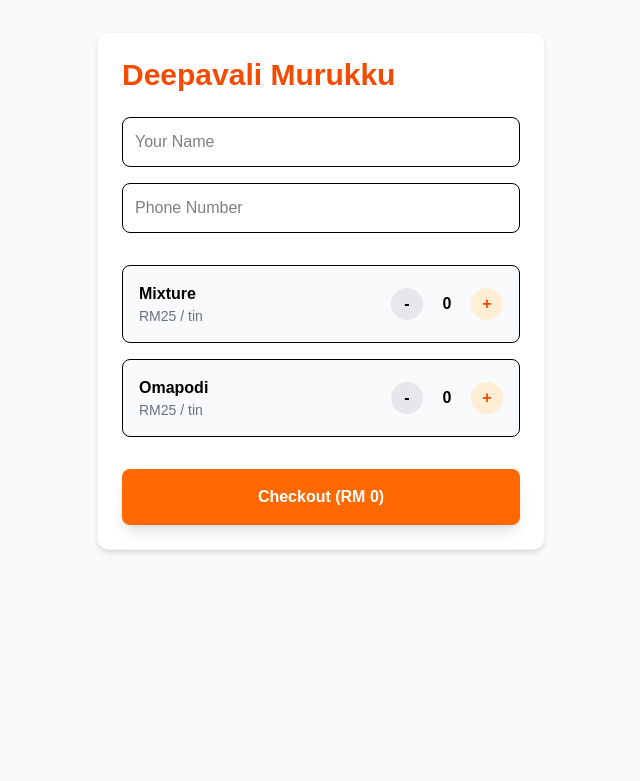
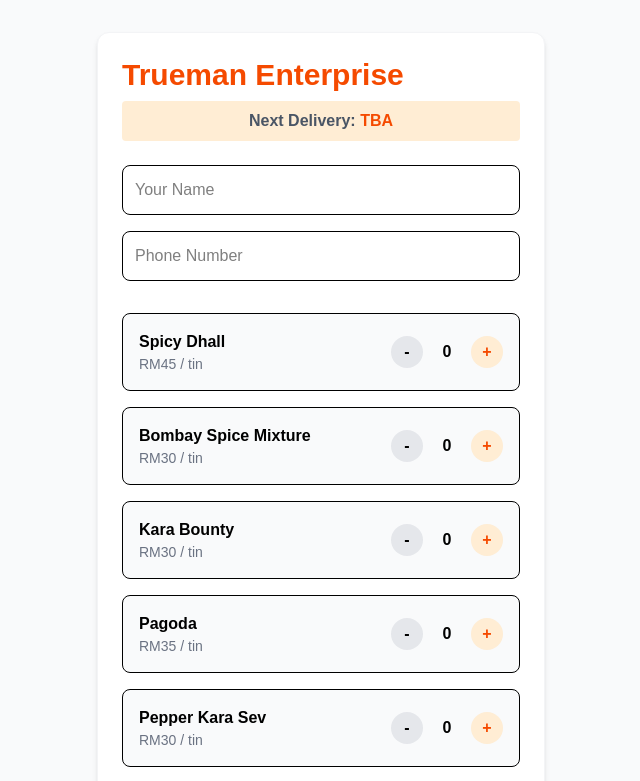
Before and after one commit to Kelv-Storm/trueman_ent_website, a Next.js app: page / in a window 1280 px wide. Shown: the top 781 px of the page, without its empty margins (319-959 px from the left). Built offline with nearby package versions, Linux system fonts and the light colour scheme; no server answers; the database is empty.

Commit message:
Update page.js

```diff
--- a/app/page.js
+++ b/app/page.js
@@ -1,76 +1,127 @@
 "use client";
-import { useState } from 'react';
+import { useState, useEffect } from 'react';
 import { db } from '../lib/firebase';
-import { collection, addDoc, serverTimestamp } from 'firebase/firestore';
+import { collection, addDoc, serverTimestamp, doc, onSnapshot } from 'firebase/firestore';
 import { jsPDF } from "jspdf";
+
+// 👇 YOUR NEW UPDATED MENU LIST 👇
+const MENU = [
+  { id: 'spicy_dhall', name: 'Spicy Dhall', price: 45 },
+  { id: 'bombay_mixture', name: 'Bombay Spice Mixture', price: 30 },
+  { id: 'kara_bounty', name: 'Kara Bounty', price: 30 },
+  { id: 'pagoda', name: 'Pagoda', price: 35 },
+  { id: 'pepper_kara_sev', name: 'Pepper Kara Sev', price: 30 },
+  { id: 'spicy_banana_chips', name: 'Spicy Banana Chips', price: 45 },
+  { id: 'spicy_mixture', name: 'Spicy Mixture', price: 30 },
+  { id: 'salted_peanuts', name: 'Salted Peanuts', price: 50 },
+  { id: 'green_beans', name: 'Green Beans', price: 45 },
+  { id: 'spicy_tapioca_chips', name: 'Spicy Tapioca Chips', price: 30 }
+];
 
 export default function Storefront() {
   const [customerName, setCustomerName] = useState("");
   const [phone, setPhone] = useState("");
-  const [cart, setCart] = useState({ mixture: 0, omapodi: 0 });
+  const [cart, setCart] = useState({});
   const [isOrdering, setIsOrdering] = useState(false);
+  const [deliveryDate, setDeliveryDate] = useState("Loading...");
 
-  const pricePerTin = 25; // RM25
+  // Fetch the Next Delivery Date from Firebase
+  useEffect(() => {
+    const unsub = onSnapshot(doc(db, "settings", "storeDetails"), (docSnap) => {
+      if (docSnap.exists()) {
+        setDeliveryDate(docSnap.data().deliveryDate);
+      } else {
+        setDeliveryDate("TBA");
+      }
+    });
+    return () => unsub();
+  }, []);
+
+  // Calculate Total Price
+  const totalAmount = MENU.reduce((sum, item) => {
+    return sum + (cart[item.id] || 0) * item.price;
+  }, 0);
+
+  // Handle + and - buttons
+  const updateCart = (itemId, amount) => {
+    setCart(prev => ({
+      ...prev,
+      [itemId]: Math.max(0, (prev[itemId] || 0) + amount)
+    }));
+  };
 
   const handleCheckout = async () => {
     if (!customerName || !phone) return alert("Please enter your name and phone number.");
-    if (cart.mixture === 0 && cart.omapodi === 0) return alert("Please add at least 1 tin.");
+    if (totalAmount === 0) return alert("Please add at least 1 tin to your cart.");
 
     setIsOrdering(true);
-    const totalAmount = (cart.mixture + cart.omapodi) * pricePerTin;
+
+    // Convert cart into a readable format for your dad's dashboard
+    const orderItems = {};
+    MENU.forEach(item => {
+      if (cart[item.id] > 0) orderItems[item.name] = cart[item.id];
+    });
 
     try {
       const docRef = await addDoc(collection(db, "orders"), {
         customer: customerName,
         phone: phone,
-        items: cart,
+        items: orderItems,
         total: totalAmount,
         status: "Pending Payment",
         createdAt: serverTimestamp()
       });
 
-      generateInvoice(docRef.id, totalAmount);
+      generateInvoice(docRef.id, totalAmount, orderItems);
       alert("Order placed! Please check the downloaded PDF for payment details.");
 
-      setCart({ mixture: 0, omapodi: 0 });
+      setCart({});
       setCustomerName("");
       setPhone("");
     } catch (e) {
-      console.error("Error saving order: ", e);
-      alert("Something went wrong. Please try again.");
+      console.error(e);
+      alert("Error saving order: " + e.message);
     } finally {
       setIsOrdering(false);
     }
   };
 
-  const generateInvoice = (orderId, total) => {
+  const generateInvoice = (orderId, total, items) => {
     const doc = new jsPDF();
     doc.setFontSize(22);
-    doc.text("Murukku Mart - Official Invoice", 20, 20);
+    doc.text("Trueman Enterprise - Official Invoice", 20, 20);
 
     doc.setFontSize(12);
     doc.text(`Order ID: ${orderId}`, 20, 40);
     doc.text(`Customer: ${customerName} (${phone})`, 20, 50);
+    doc.text(`Delivery Date: ${deliveryDate}`, 20, 60);
 
-    doc.text(`Mixture Tins: ${cart.mixture} (RM ${cart.mixture * pricePerTin})`, 20, 70);
-    doc.text(`Omapodi Tins: ${cart.omapodi} (RM ${cart.omapodi * pricePerTin})`, 20, 80);
+    let yPos = 80;
+    Object.entries(items).forEach(([itemName, qty]) => {
+      const itemPrice = MENU.find(m => m.name === itemName).price;
+      doc.text(`${itemName} Tins: ${qty} (RM ${qty * itemPrice})`, 20, yPos);
+      yPos += 10;
+    });
 
     doc.setFontSize(16);
-    doc.text(`Total Due: RM ${total}`, 20, 100);
+    doc.text(`Total Due: RM ${total}`, 20, yPos + 10);
 
-    doc.text("Payment Instructions:", 20, 120);
+    doc.text("Payment Instructions:", 20, yPos + 30);
     doc.setFontSize(12);
-    doc.text("1. Scan DuitNow QR or Transfer to Maybank: 1642-XXXX-XXXX", 20, 130);
-    doc.text(`2. Put Order ID as Reference: ${orderId}`, 20, 140);
-    doc.text("3. WhatsApp receipt to 012-3456789", 20, 150);
+    doc.text("1. Scan DuitNow QR or Transfer to Maybank: 1642-XXXX-XXXX", 20, yPos + 40);
+    doc.text(`2. Put Order ID as Reference: ${orderId}`, 20, yPos + 50);
+    doc.text("3. WhatsApp receipt to 012-3456789", 20, yPos + 60);
 
-    doc.save(`Murukku_Invoice_${orderId}.pdf`);
+    doc.save(`Trueman_Invoice_${orderId}.pdf`);
   };
 
   return (
     <div className="min-h-screen bg-gray-50 p-8 text-black">
       <div className="max-w-md mx-auto bg-white p-6 rounded-xl shadow-md border border-gray-100">
-        <h1 className="text-3xl font-black text-orange-600 mb-6">Deepavali Murukku</h1>
+        <h1 className="text-3xl font-black text-orange-600 mb-2">Trueman Enterprise</h1>
+        <p className="font-bold text-gray-600 mb-6 bg-orange-100 p-2 rounded text-center">
+          Next Delivery: <span className="text-orange-600">{deliveryDate}</span>
+        </p>
 
         <div className="space-y-4 mb-8">
           <input type="text" placeholder="Your Name" value={customerName} onChange={(e) => setCustomerName(e.target.value)} className="w-full border p-3 rounded-lg" />
@@ -78,27 +129,23 @@ export default function Storefront() {
         </div>
 
         <div className="space-y-4 mb-8">
-          <div className="flex justify-between items-center bg-gray-50 p-4 rounded-lg border">
-            <div><h3 className="font-bold">Mixture</h3><p className="text-sm text-gray-500">RM25 / tin</p></div>
-            <div className="flex gap-4 items-center">
-              <button onClick={() => setCart({...cart, mixture: Math.max(0, cart.mixture - 1)})} className="bg-gray-200 w-8 h-8 rounded-full font-bold">-</button>
-              <span className="font-bold w-4 text-center">{cart.mixture}</span>
-              <button onClick={() => setCart({...cart, mixture: cart.mixture + 1})} className="bg-orange-100 text-orange-600 w-8 h-8 rounded-full font-bold">+</button>
+          {MENU.map((item) => (
+            <div key={item.id} className="flex justify-between items-center bg-gray-50 p-4 rounded-lg border">
+              <div>
+                <h3 className="font-bold">{item.name}</h3>
+                <p className="text-sm text-gray-500">RM{item.price} / tin</p>
+              </div>
+              <div className="flex gap-4 items-center">
+                <button onClick={() => updateCart(item.id, -1)} className="bg-gray-200 w-8 h-8 rounded-full font-bold">-</button>
+                <span className="font-bold w-4 text-center">{cart[item.id] || 0}</span>
+                <button onClick={() => updateCart(item.id, 1)} className="bg-orange-100 text-orange-600 w-8 h-8 rounded-full font-bold">+</button>
+              </div>
             </div>
-          </div>
-
-          <div className="flex justify-between items-center bg-gray-50 p-4 rounded-lg border">
-            <div><h3 className="font-bold">Omapodi</h3><p className="text-sm text-gray-500">RM25 / tin</p></div>
-            <div className="flex gap-4 items-center">
-              <button onClick={() => setCart({...cart, omapodi: Math.max(0, cart.omapodi - 1)})} className="bg-gray-200 w-8 h-8 rounded-full font-bold">-</button>
-              <span className="font-bold w-4 text-center">{cart.omapodi}</span>
-              <button onClick={() => setCart({...cart, omapodi: cart.omapodi + 1})} className="bg-orange-100 text-orange-600 w-8 h-8 rounded-full font-bold">+</button>
-            </div>
-          </div>
+          ))}
         </div>
 
-        <button onClick={handleCheckout} disabled={isOrdering} className="w-full bg-orange-500 text-white font-bold py-4 rounded-lg shadow-lg">
-          {isOrdering ? "Generating Order..." : `Checkout (RM ${(cart.mixture + cart.omapodi) * pricePerTin})`}
+        <button onClick={handleCheckout} disabled={isOrdering} className="w-full bg-orange-500 hover:bg-orange-600 text-white font-bold py-4 rounded-lg shadow-lg">
+          {isOrdering ? "Generating Order..." : `Checkout (RM ${totalAmount})`}
         </button>
       </div>
     </div>
```
